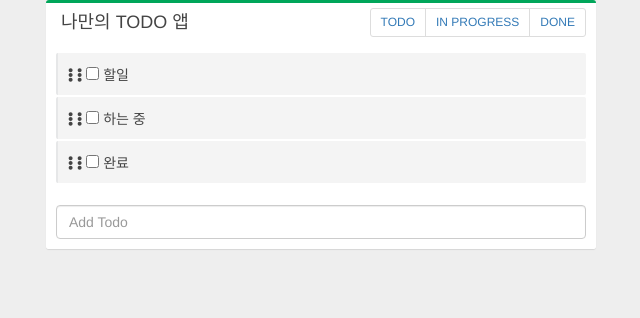
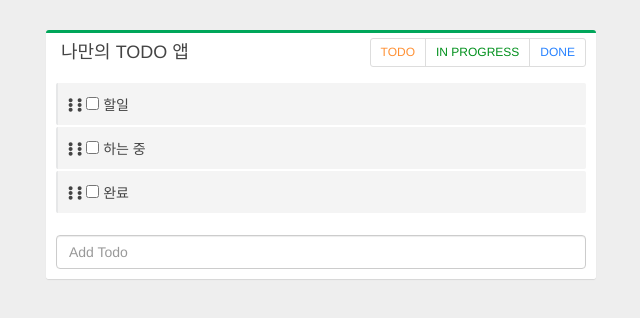
Before and after one commit to pci2676/Todo-List-JS, a website: page step-js/app/html/index.html in a window 1280 px wide. Shown: the whole page, without its empty margins (319-959 px from the left). Drawn offline with Linux system fonts and the light colour scheme.

Commit message:
step-js 보일러 플레이트

```diff
--- a/step-js/app/css/style.css
+++ b/step-js/app/css/style.css
@@ -2,6 +2,7 @@ body {
     background: #eee;
     min-width: 230px;
     max-width: 550px;
+    padding-top: 30px;
     margin: 0 auto;
 }
 
--- a/step-js/app/html/index.html
+++ b/step-js/app/html/index.html
@@ -2,23 +2,23 @@
 <html lang="en">
 <head>
     <meta charset="UTF-8">
-    <title>TODO</title>
+    <title>나만의 TODO 앱</title>
     <link href="../css/bootstrap/bootstrap.min.css" rel="stylesheet">
     <link href="../css/style.css" rel="stylesheet">
     <link href="../fontawesome-free-5.12.1-web/css/fontawesome.min.css">
     <link href="../fontawesome-free-5.12.1-web/css/solid.css">
 </head>
 <body>
-<section class="todosection">
+
 <div class="box box-green">
     <div class="box-header ui-sortable-handle" style="cursor: move;">
         <i class="ion ion-clipboard"></i>
         <h3 class="box-title">나만의 TODO 앱</h3>
         <div class="box-tools pull-right">
             <ul class="pagination pagination-sm inline">
-                    <li><a href="#TODO">TODO</a></li>
-                    <li><a href="#INPROGRESS">IN PROGRESS</a></li>
-                    <li><a href="#DONE">DONE</a></li>
+                <li><a href="#TODO" style="color: #ff9135">TODO</a></li>
+                <li><a href="#INPROGRESS" style="color: #00901c">IN PROGRESS</a></li>
+                <li><a href="#DONE" style="color: #2782ff">DONE</a></li>
             </ul>
         </div>
     </div>
@@ -71,10 +71,11 @@
         <input class="form-control pull-right" placeholder="Add Todo" type="text">
     </div>
 </div>
-</section>
+
 <script async src="../fontawesome-free-5.12.1-web/js/solid.js"></script>
 <script async src="../fontawesome-free-5.12.1-web/js/fontawesome.min.js"></script>
 <script type="module" src="../js/app.js"></script>
+
 </body>
 </html>
 <!--<small class="label label-danger"><i class="fa fa-clock-o"></i> 2 mins</small>-->
```
Lines whose indentation alone changed are shown as unchanged.
